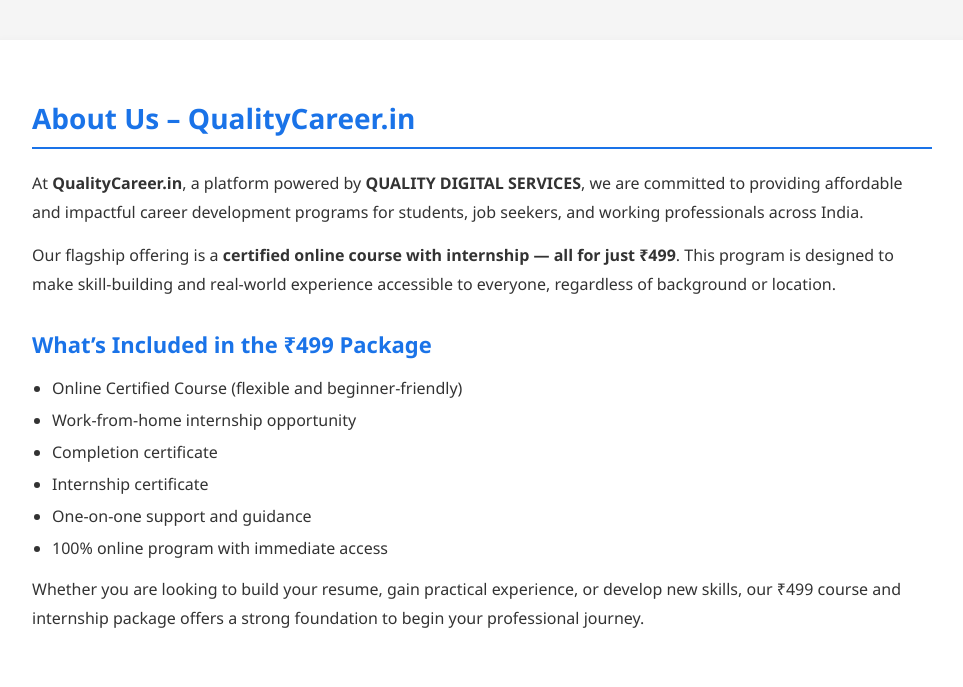
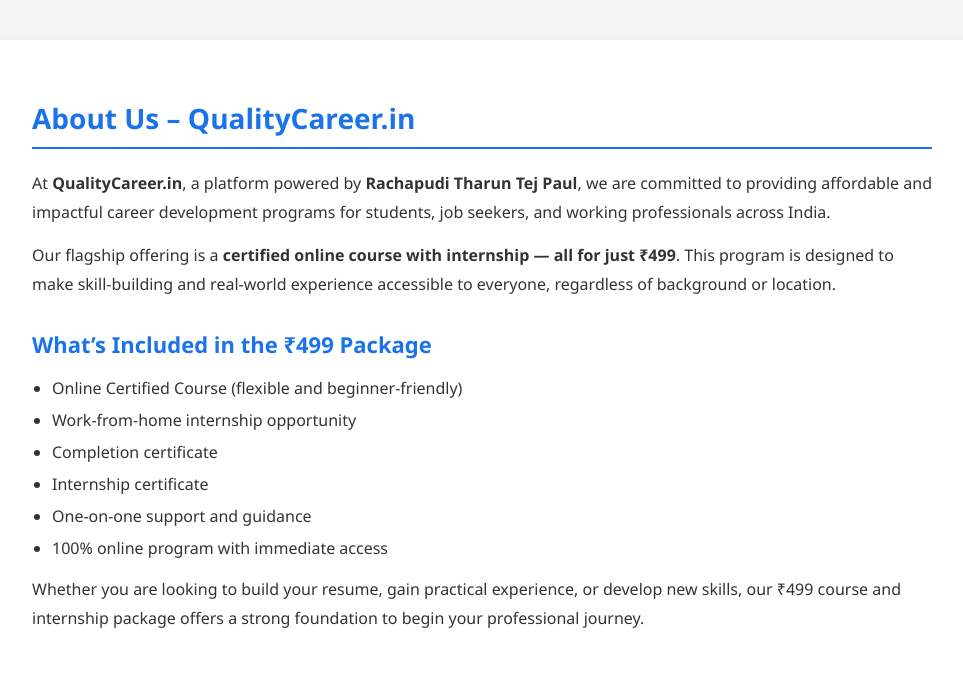
Before and after one commit to professional-hub/Exam, a Flask app: page /about_us in a window 1280 px wide. Shown: the top 687 px of the page, without its empty margins (158-1121 px from the left). Run offline with Flask 3, Linux system fonts and the light colour scheme.

Commit message:
Update About_us.html

```diff
--- a/Online-Examination-System-with-Timer-and-Leaderboard-main/templates/About_us.html
+++ b/Online-Examination-System-with-Timer-and-Leaderboard-main/templates/About_us.html
@@ -62,7 +62,7 @@
   <div class="container">
     <h1>About Us – QualityCareer.in</h1>
 
-    <p>At <strong>QualityCareer.in</strong>, a platform powered by <strong>QUALITY DIGITAL SERVICES</strong>, we are committed to providing affordable and impactful career development programs for students, job seekers, and working professionals across India.</p>
+    <p>At <strong>QualityCareer.in</strong>, a platform powered by <strong>Rachapudi Tharun Tej Paul</strong>, we are committed to providing affordable and impactful career development programs for students, job seekers, and working professionals across India.</p>
 
     <p>Our flagship offering is a <strong>certified online course with internship — all for just ₹499</strong>. This program is designed to make skill-building and real-world experience accessible to everyone, regardless of background or location.</p>
 
```
